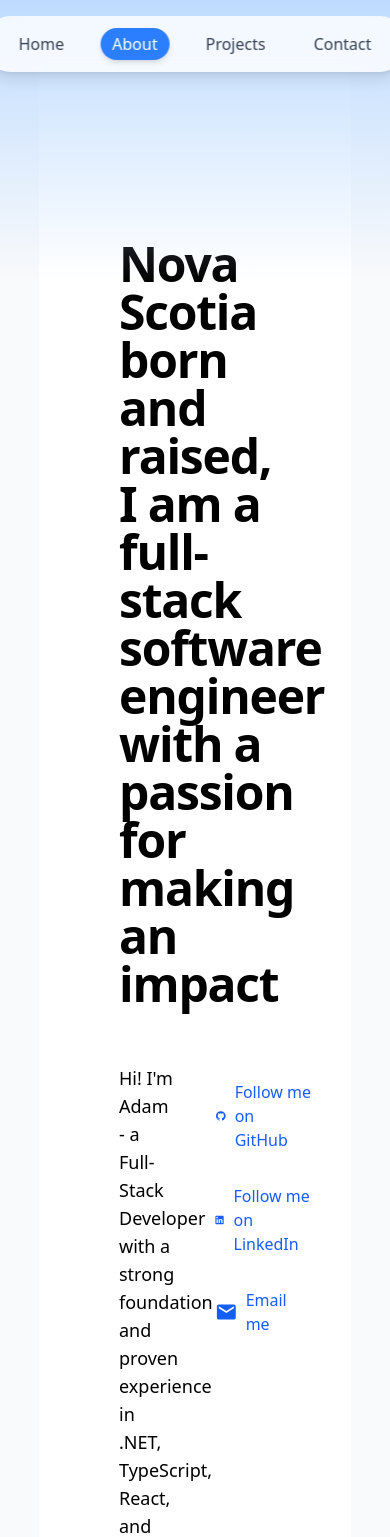
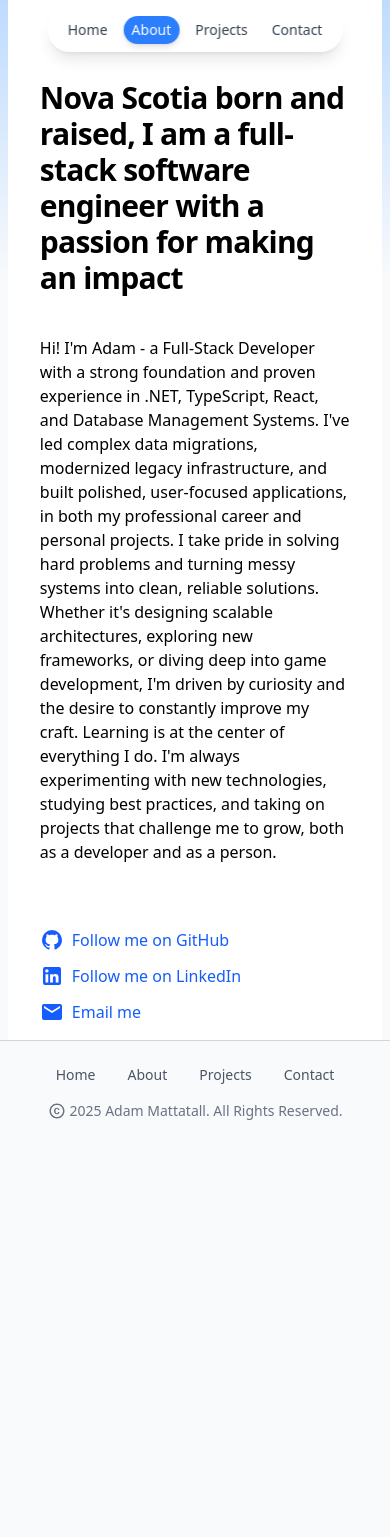
Before and after one commit to Xiappi/web-portfolio, a React (Vite) app: page /about in a window 390 px wide. Shown: the top 1537 px of the page. After the commit the page ends 1145 px from the top, so only its background shows below. Built offline with nearby package versions, Linux system fonts and the light colour scheme.

Commit message:
fix mobile and hopefully not break desktop

```diff
--- a/src/components/Header.tsx
+++ b/src/components/Header.tsx
@@ -1,17 +1,18 @@
 import { NavLink } from "react-router";
 
 export default function Header() {
-  const baseStyle = "px-3 py-1 rounded-full transition font-medium";
+  const baseStyle = "px-2 md:px-3 py-1 rounded-full transition font-medium";
   const inactive = "text-gray-700 hover:text-blue-500";
   const active = "text-white bg-blue-500 shadow-md";
 
   return (
     <nav
       className="
-        fixed top-4 left-1/2 -translate-x-1/2
+        fixed top-2 md:top-4 left-1/2 -translate-x-1/2
         bg-white/80 backdrop-blur-md shadow-lg
-        rounded-full px-6 py-3 z-50
-        flex items-center gap-6
+        rounded-full px-3 md:px-6 py-2 md:py-3 z-50
+        flex items-center gap-2 md:gap-4 lg:gap-6
+        text-sm md:text-base
       "
     >
       <NavLink
--- a/src/components/Layout.tsx
+++ b/src/components/Layout.tsx
@@ -5,12 +5,12 @@ import Footer from "./Footer";
 export default function Layout() {
   return (
     <>
-      <div className="min-h-screen mx-[10%] bg-white">
-        <div>
-          <div className="absolute top-0 left-0 w-full h-1/3 bg-gradient-to-b from-blue-200 to-transparent pointer-events-none"></div>
+      <div className="min-h-screen mx-[2%] md:mx-[5%] lg:mx-[10%] bg-white">
+        <div className="absolute top-0 left-0 w-full h-1/3 bg-gradient-to-b from-blue-200 to-transparent pointer-events-none -z-10" />
+        <div className="relative z-10">
+          <Header />
+          <Outlet />
         </div>
-        <Header />
-        <Outlet />
       </div>
       <Footer />
     </>
--- a/src/components/ProjectCard.tsx
+++ b/src/components/ProjectCard.tsx
@@ -7,7 +7,7 @@ export default function ProjectCardComponent({
   projectCard: ProjectCard;
 }) {
   return (
-    <div className="flex flex-col justify-evenly w-[22rem] min-h-100 rounded-3xl p-6 shadow-md transition delay-75 ease-in-out hover:-translate-y-1 hover:scale-105 hover:shadow-xl bg-white cursor-pointer hover:bg-gray-50">
+    <div className="flex flex-col justify-evenly w-full max-w-[22rem] min-h-100 rounded-3xl p-4 md:p-6 shadow-md transition delay-75 ease-in-out hover:-translate-y-1 hover:scale-105 hover:shadow-xl bg-white cursor-pointer hover:bg-gray-50">
       <div className="inline-block text-sm font-bold">
         <Icon path={projectCard.icon} size={2} />
       </div>
--- a/src/pages/AboutPage.tsx
+++ b/src/pages/AboutPage.tsx
@@ -3,15 +3,15 @@ import Icon from "@mdi/react";
 
 export default function About() {
   return (
-    <div className="grid grid-cols-2 gap-10 w-full pt-60 px-10">
-      <div className="col-span-2 px-10 flex flex-col justify-center ">
-        <h1 className="mb-4 text-5xl font-bold tracking-tight text-heading ">
+    <div className="grid grid-cols-1 lg:grid-cols-2 gap-6 md:gap-8 lg:gap-10 w-full pt-20 md:pt-32 lg:pt-60 px-4 md:px-6 lg:px-10">
+      <div className="col-span-1 lg:col-span-2 px-4 md:px-6 lg:px-10 flex flex-col justify-center ">
+        <h1 className="mb-4 text-3xl md:text-4xl lg:text-5xl font-bold tracking-tight text-heading ">
           Nova Scotia born and raised, I am a full-stack software engineer with
           a passion for making an impact
         </h1>
       </div>
-      <div className="pl-10">
-        <p className="mb-6 text-lg font-normal text-body">
+      <div className="px-4 md:px-6 lg:pl-10">
+        <p className="mb-6 text-base md:text-lg font-normal text-body">
           Hi! I'm Adam - a Full-Stack Developer with a strong foundation and
           proven experience in .NET, TypeScript, React, and Database Management
           Systems. I've led complex data migrations, modernized legacy
@@ -26,11 +26,11 @@ export default function About() {
           challenge me to grow, both as a developer and as a person.
         </p>
       </div>
-      <div className="flex flex-col items-center gap-4">
+      <div className="flex flex-col items-start lg:items-center gap-3 md:gap-4 p-4 md:px-6 lg:px-0">
         <a
           href="https://github.com/Xiappi"
           target="_blank"
-          className="inline-flex items-center mt-4 text-blue-600 hover:underline"
+          className="inline-flex items-center text-blue-600 hover:underline"
         >
           <Icon path={mdiGithub} size={1} />
           <span className="ml-2">Follow me on GitHub</span>
@@ -38,7 +38,7 @@ export default function About() {
         <a
           href="https://www.linkedin.com/in/adam-mattatall-306b84180/"
           target="_blank"
-          className="inline-flex items-center mt-4 text-blue-600 hover:underline"
+          className="inline-flex items-center text-blue-600 hover:underline"
         >
           <Icon path={mdiLinkedin} size={1} />
           <span className="ml-2">Follow me on LinkedIn</span>
@@ -46,7 +46,7 @@ export default function About() {
         <a
           href="mailto:mattatalladam@gmail.com"
           target="_blank"
-          className="inline-flex items-center mt-4 text-blue-600 hover:underline"
+          className="inline-flex items-center text-blue-600 hover:underline"
         >
           <Icon path={mdiEmail} size={1} />
           <span className="ml-2">Email me</span>
--- a/src/pages/ContactPage.tsx
+++ b/src/pages/ContactPage.tsx
@@ -3,14 +3,14 @@ import Icon from "@mdi/react";
 
 export default function ContactPage() {
   return (
-    <div className="pt-50 px-10">
-      <div className="p-10 flex flex-col justify-center ">
-        <h1 className="mb-4 text-5xl font-bold tracking-tight text-heading ">
+    <div className="pt-20 md:pt-32 lg:pt-50 px-4 md:px-6 lg:px-10">
+      <div className="p-4 md:p-6 lg:p-10 flex flex-col justify-center ">
+        <h1 className="mb-4 text-3xl md:text-4xl lg:text-5xl font-bold tracking-tight text-heading ">
           Let's Get in Touch
         </h1>
       </div>
-      <div className="pl-10">
-        <p className="mb-6 text-lg font-normal text-body">
+      <div className="px-4 md:px-6 lg:pl-10">
+        <p className="mb-6 text-base md:text-lg font-normal text-body">
           Thank you for visiting my portfolio! I'm always excited to connect
           with fellow developers, potential collaborators, or anyone interested
           in my work. Whether you have a question about my projects, want to
@@ -27,11 +27,11 @@ export default function ContactPage() {
           the nature of the request. I look forward to hearing from you!
         </p>
       </div>
-      <div className="flex flex-col gap-4 p-10">
+      <div className="flex flex-col gap-3 md:gap-4 p-4 md:p-6 lg:p-10">
         <a
           href="https://github.com/Xiappi"
           target="_blank"
-          className="inline-flex items-center mt-4 text-blue-600 hover:underline"
+          className="inline-flex items-center text-blue-600 hover:underline"
         >
           <Icon path={mdiGithub} size={1} />
           <span className="ml-2">Follow me on GitHub</span>
@@ -39,7 +39,7 @@ export default function ContactPage() {
         <a
           href="https://www.linkedin.com/in/adam-mattatall-306b84180/"
           target="_blank"
-          className="inline-flex items-center mt-4 text-blue-600 hover:underline"
+          className="inline-flex items-center text-blue-600 hover:underline"
         >
           <Icon path={mdiLinkedin} size={1} />
           <span className="ml-2">Follow me on LinkedIn</span>
@@ -47,7 +47,7 @@ export default function ContactPage() {
         <a
           href="mailto:mattatalladam@gmail.com"
           target="_blank"
-          className="inline-flex items-center mt-4 text-blue-600 hover:underline"
+          className="inline-flex items-center text-blue-600 hover:underline"
         >
           <Icon path={mdiEmail} size={1} />
           <span className="ml-2">Email me</span>
--- a/src/pages/ProjectsPage.tsx
+++ b/src/pages/ProjectsPage.tsx
@@ -4,14 +4,14 @@ import type Project from "../models/Project";
 
 export default function ProjectsPage() {
   return (
-    <div className="pt-50 px-10">
-      <div className="p-10 flex flex-col justify-center ">
-        <h1 className="mb-4 text-5xl font-bold tracking-tight text-heading ">
+    <div className="pt-20 md:pt-32 lg:pt-50 px-4 md:px-6 lg:px-10">
+      <div className="p-4 md:p-6 lg:p-10 flex flex-col justify-center ">
+        <h1 className="mb-4 text-3xl md:text-4xl lg:text-5xl font-bold tracking-tight text-heading ">
           Here are some of my projects
         </h1>
       </div>
-      <div className="pl-10">
-        <p className="mb-6 text-lg font-normal text-body">
+      <div className="px-4 md:px-6 lg:pl-10">
+        <p className="mb-6 text-base md:text-lg font-normal text-body">
           This page highlights the projects that define my growth as a
           developer, built with the tools I love most, including (but not
           limited to) .NET, C#, React, TypeScript, Firebase, Postgres, and
@@ -26,7 +26,7 @@ export default function ProjectsPage() {
         </p>
       </div>
 
-      <div className="py-10 mt-10 mx-5 grid grid-cols-1 sm:grid-cols-2 lg:grid-cols-3 gap-6">
+      <div className="py-6 md:py-8 lg:py-10 mt-6 md:mt-8 lg:mt-10 mx-2 md:mx-4 lg:mx-5 grid grid-cols-1 sm:grid-cols-2 lg:grid-cols-3 gap-4 md:gap-6">
         {Projects.map((project: Project) => (
           <div key={project.name} className="basis-1/3">
             <ProjectCard projectCard={project} />
```
Also changed, not shown: src/pages/HomePage.tsx (+17 -15 lines).
